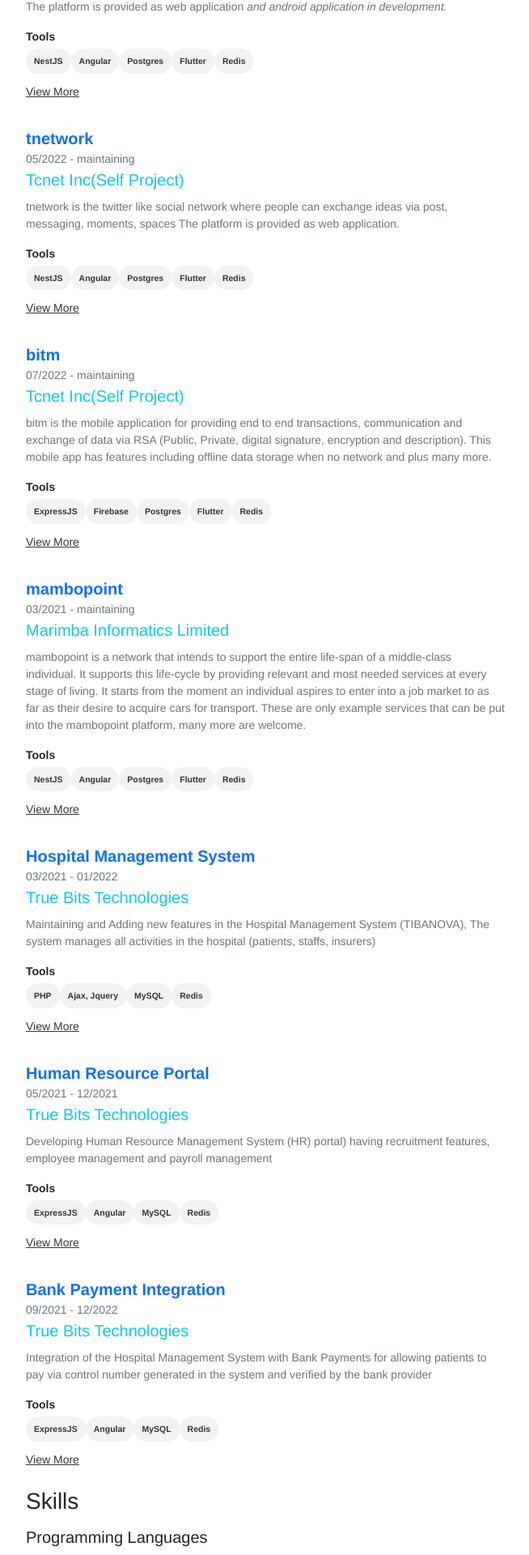
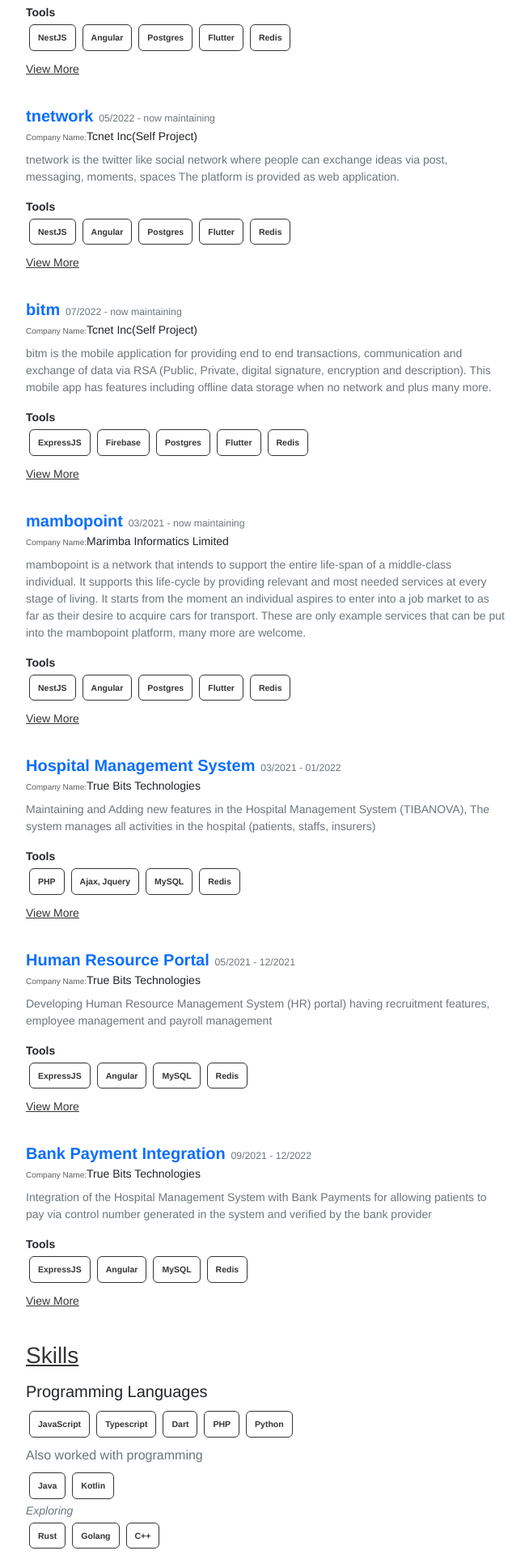
Before and after one commit to andymwamengo/andymwamengo, an Angular app: page / in a window 1280 px wide. Shown: the part 678-2598 px from the top of the page at 81% size, without its empty margins (312-966 px from the left). Built offline with nearby package versions, Linux system fonts and the light colour scheme.

Commit message:
fix: fixed the color | badge | size font

```diff
--- a/src/app/app.component.html
+++ b/src/app/app.component.html
@@ -28,14 +28,14 @@
           <div class="column justify-content-start">
             <div class="strongly-experience" *ngIf="(project$ | async) as project;">
               <div class="py-0">
-                <h3 class="">
+                <h3 class="underline-container">
                   {{ project.label }}
                 </h3>
                 <div class="project-item-wrapper py-3" *ngFor="let item of project.data;">
                   <a [href]="item.link" class="fs-5 fw-bold">{{ item.title}}</a>
-                  <div class="text-muted">{{ item.projectDate }} </div>
-                  <div class="fs-5 text-info">
-                    {{ item.company}}
+                  <small class="text-muted">&nbsp;&nbsp;{{ item.projectDate }} </small>
+                  <div class="text-dark">
+                    <small class="text-small">Company Name:</small> <span>{{ item.company}}</span>
                   </div>
                   <div class="text-muted py-2">
                     {{ item.description }} <i class="py-2">{{ item.spanText}}</i>
@@ -43,7 +43,7 @@
                   <div class="tools-wrapper my-2">
                     <div class="fw-bold">{{ item.toolLabel }}</div>
                     <div class="fs-normal text-muted">
-                      <span class="badge my-1 rounded-pill"
+                      <span class="badge m-1 custom-rounded-pill"
                         *ngFor="let tool of item.tools; let even = even; let odd = odd"
                         [ngClass]="{ 'text-bg-info-text': even, 'text-bg-secondary-text': odd }">{{ tool.name }}</span>
                     </div>
@@ -58,14 +58,15 @@
         </div>
       </div>
 
-      <div class="skills-wrapper column flex-wrap px-2" *ngIf="(skills$ | async) as skill">
-        <h3 class="">{{ skill.label }}</h3>
+      <div class="skills-wrapper column flex-wrap px-2 pt-3" *ngIf="(skills$ | async) as skill">
+        <h3 class="underline-container">{{ skill.label }}</h3>
         <div class="skills-wrapper py-1" *ngFor="let item of skill.data">
           <div class="column justify-content-start">
             <div class="strongly-experience">
               <div class="py-1">
                 <h5 class=""> {{ item.title }}</h5>
-                <span class="badge my-1 rounded-pill" *ngFor="let tool of item.tools; let even = even; let odd = odd"
+                <span class="badge m-1 custom-rounded-pill"
+                  *ngFor="let tool of item.tools; let even = even; let odd = odd"
                   [ngClass]="{ 'text-bg-info-text': even, 'text-bg-secondary-text': odd }">
                   {{ tool.name }}
                 </span>
@@ -77,7 +78,7 @@
                   {{ item.subTitle }}
                 </h6>
                 <div *ngIf="item.subtools">
-                  <span class="badge my-1 rounded-pill"
+                  <span class="badge m-1 custom-rounded-pill"
                     *ngFor="let subTool of item.subtools; let even = even; let odd = odd"
                     [ngClass]="{ 'text-bg-info-text': even, 'text-bg-secondary-text': odd }">{{ subTool.name
                     }}</span>
@@ -86,7 +87,7 @@
                   <em class="text-muted" *ngIf="item.extraTitle">{{ item.extraTitle}}</em>
                 </div>
                 <div *ngIf="item.extratools">
-                  <span class="badge my-1 rounded-pill"
+                  <span class="badge m-1 custom-rounded-pill"
                     *ngFor="let extTool of item.extratools; let even = even; let odd = odd"
                     [ngClass]="{ 'text-bg-info-text': even, 'text-bg-secondary-text': odd }">
                     {{ extTool!.name }}
@@ -98,12 +99,12 @@
         </div>
       </div>
 
-      <div class="education-wrapper px-2">
+      <div class="education-wrapper px-2 pt-3">
         <div class="education-wrapper py-2">
           <div class="column justify-content-start">
             <div class="strongly-experience" *ngIf="(education$ | async) as education;">
               <div class="py-1">
-                <h3 class="">
+                <h3 class="underline-container">
                   {{ education.label }}:
                 </h3>
                 <div class="project-item-wrapper py-1" *ngFor="let item of education.data;">
@@ -112,9 +113,9 @@
                     {{ item.programme }}
                   </div>
                   <div class="my-1 fst-normal text-muted d-flex">
-                    <span class="badge my-1 rounded-pill text-bg-info-text">{{ item.startDate }}</span> <span
-                      class="my-1">-</span>
-                    <span class="badge my-1 rounded-pill text-bg-secondary-text">{{ item.endDate }}</span>
+                    <span class="badge m-1 custom-rounded-pill text-bg-info-text">{{ item.startDate }}</span> <span
+                      class="m-1">-</span>
+                    <span class="badge my-1 custom-rounded-pill text-bg-secondary-text">{{ item.endDate }}</span>
                   </div>
                 </div>
               </div>
@@ -122,12 +123,13 @@
           </div>
         </div>
 
-        <div class="px-2">
+        <div class="px-2 pt-3">
           <div class="py-2" *ngIf="(interest$ | async) as interest;">
-            <h4>{{ interest.label }}</h4>
+            <h4 class="underline-container">{{ interest.label }}</h4>
             <div class="py-1">
               <div class="fst-normal text-muted">
-                <span class="badge my-1 rounded-pill" *ngFor="let item of interest.data; let even = even; let odd = odd"
+                <span class="badge m-1 custom-rounded-pill"
+                  *ngFor="let item of interest.data; let even = even; let odd = odd"
                   [ngClass]="{ 'text-bg-info-text': even, 'text-bg-secondary-text': odd }">
                   {{ item.name }}
                 </span>
@@ -140,7 +142,7 @@
     </div>
   </div>
 </div>
-<div class="container">
+<div class="container footer-text-muted">
   <div class="d-flex justify-content-center">
     <div class="d-flex flex-wrap py-3">
       ©{{currentYear}} &nbsp;<a href="https://andymwamengo.com">Andongwisye Mwamengo</a>&nbsp; All rights reserved.
--- a/src/app/app.component.scss
+++ b/src/app/app.component.scss
@@ -1,11 +1,14 @@
 .text-secondary {
-  color: #f2f2f2;
+  color: #FFFF;
 }
 
 .text-info {
-  color: #f2f2f2;
+  color: #FFFF;
 }
 
+.custom-rounded-pill {
+  border: #363434 solid 1px;
+}
 
 /* Section Break 1 */
 .section-break {
@@ -15,12 +18,12 @@
 
 .text-bg-info-text {
   color: #363434;
-  background-color: #f2f2f2;
+  background-color: #FFFF;
 }
 
 .text-bg-secondary-text {
   color: #363434;
-  background-color: #f2f2f2;
+  background-color: #FFFF;
 }
 
 .reade-more-container {
@@ -28,3 +31,20 @@
   color: #363434;
   font-size: 14px;
 }
+
+.underline-container {
+  text-decoration: underline;
+  color: #363434;
+}
+
+.text-small {
+  font-size: 10px;
+  font-weight: 300;
+  color: #5c5c5c;
+}
+
+
+.footer-text-muted{
+  color: #5c5c5c;
+  font-weight: 200;
+}
--- a/src/app/model/project.ts
+++ b/src/app/model/project.ts
@@ -25,7 +25,7 @@
       id: '1',
       link: "https://tsiteshare.com",
       title: "tsiteshare",
-      projectDate: "01/2021 - maintaining",
+      projectDate: "01/2021 - now maintaining",
       company: "Tcnet Inc(Self Project)",
       description: "tsiteshare is the academic based platform which is a platform for questions, answers, upvotes, downvotes, jobs and academic based events and sharing services provided by the platform. The platform is provided as web application",
       spanText: "and android application in development.",
@@ -42,7 +42,7 @@
       id: '2',
       link: "https://tnetwork-ea738.web.app",
       title: "tnetwork",
-      projectDate: "05/2022 - maintaining",
+      projectDate: "05/2022 - now maintaining",
       company: "Tcnet Inc(Self Project)",
       description: "tnetwork is the twitter like social network where people can exchange ideas via post, messaging, moments, spaces The platform is provided as web application.",
       spanText: "",
@@ -59,7 +59,7 @@
       id: '3',
       link: "https://drive.google.com/file/d/1lBnW-Paw6QP3fGd9uZDLJ-EpnuABoN8-/view?usp=sharing",
       title: "bitm",
-      projectDate: "07/2022 - maintaining",
+      projectDate: "07/2022 - now maintaining",
       company: "Tcnet Inc(Self Project)",
       description: "bitm is the mobile application for providing end to end transactions, communication and exchange of data via RSA (Public, Private, digital signature, encryption and description). This mobile app has features including offline data storage when no network and plus many more.",
       spanText: "",
@@ -76,7 +76,7 @@
       id: '4',
       link: "https://mambopoint.com",
       title: "mambopoint",
-      projectDate: "03/2021 - maintaining",
+      projectDate: "03/2021 - now maintaining",
       company: "Marimba Informatics Limited",
       description: "mambopoint is a network that intends to support the entire life-span of a middle-class individual. It supports this life-cycle by providing relevant and most needed services at every stage of living. It starts from the moment an individual aspires to enter into a job market to as far as their desire to acquire cars for transport. These are only example services that can be put into the mambopoint platform, many more are welcome.",
       spanText: "",
```
